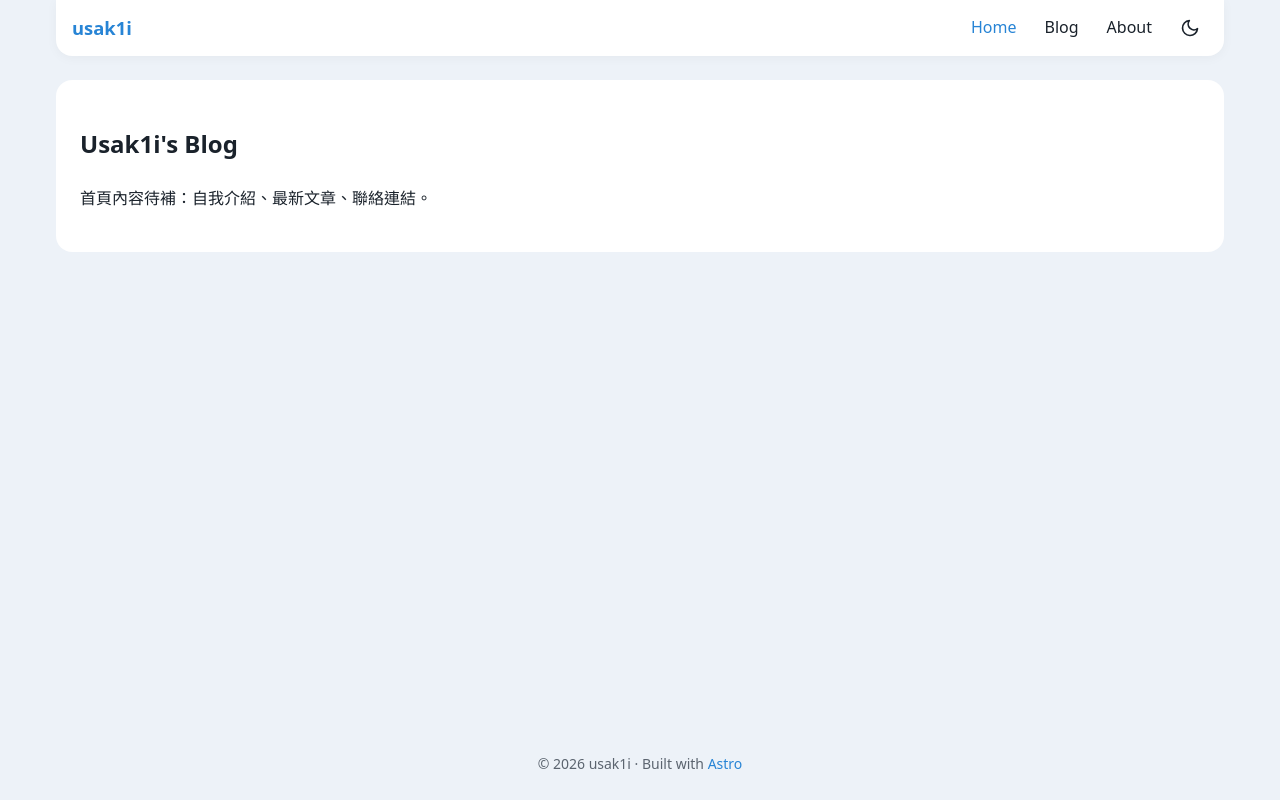
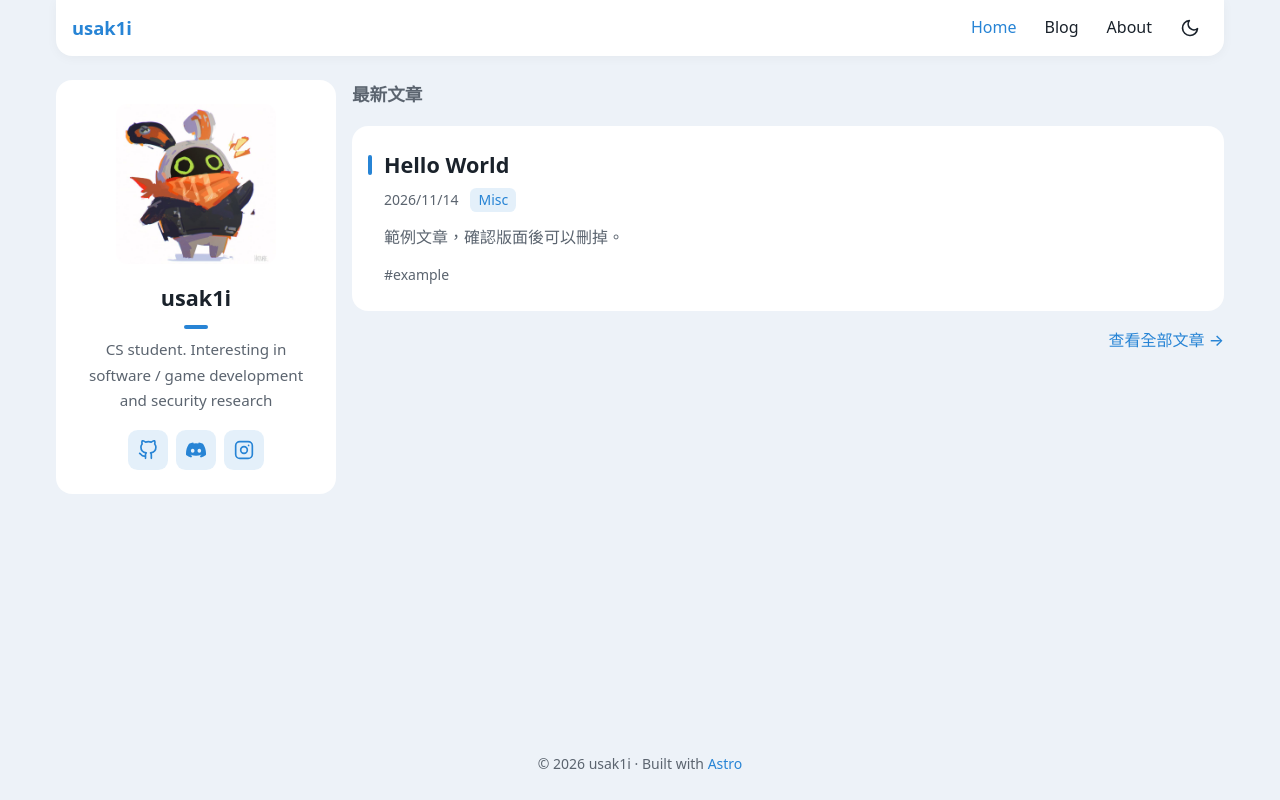
Before and after one commit to usak1i/usak1i-blog, an Astro site: page / in a window 1280 px wide. Built offline with nearby package versions, Linux system fonts and the light colour scheme; Astro itself is replaced by a stand-in of ours.

Commit message:
feat: update profile

````diff
--- /dev/null
+++ b/src/components/Icon.astro
@@ -0,0 +1,47 @@
+---
+import type { IconName } from "../config";
+
+interface Props {
+    name: IconName;
+    size?: string;
+}
+
+const { name, size = "1.25rem" } = Astro.props;
+
+// icon 都是 24x24。要新增就在這裡加一筆，並把名字加進 config.ts 的 IconName。
+// 線條 icon 放 paths；實心的品牌 logo（例如 Discord）放 filledPaths。
+const paths: Partial<Record<IconName, string>> = {
+    github: "M9 19c-5 1.5-5-2.5-7-3m14 6v-3.9a3.4 3.4 0 0 0-.9-2.6c3.1-.4 6.4-1.5 6.4-7A5.4 5.4 0 0 0 20 4.8 5 5 0 0 0 19.9 1S18.7.6 16 2.5a13.4 13.4 0 0 0-7 0C6.3.6 5.1 1 5.1 1A5 5 0 0 0 5 4.8a5.4 5.4 0 0 0-1.5 3.7c0 5.4 3.3 6.6 6.4 7A3.4 3.4 0 0 0 9 18.1V22",
+    mail: "M4 4h16a2 2 0 0 1 2 2v12a2 2 0 0 1-2 2H4a2 2 0 0 1-2-2V6a2 2 0 0 1 2-2zm18 2-10 7L2 6",
+    x: "M4 4l16 16M20 4L4 20",
+    rss: "M4 11a9 9 0 0 1 9 9M4 4a16 16 0 0 1 16 16M5 19a1 1 0 1 0 0 .01",
+    link: "M10 13a5 5 0 0 0 7.5.5l3-3a5 5 0 0 0-7-7l-1.7 1.7M14 11a5 5 0 0 0-7.5-.5l-3 3a5 5 0 0 0 7 7l1.7-1.7",
+    instagram: "M7 2h10a5 5 0 0 1 5 5v10a5 5 0 0 1-5 5H7a5 5 0 0 1-5-5V7a5 5 0 0 1 5-5zM16 12a4 4 0 1 1-8 0 4 4 0 0 1 8 0zM17.5 6.5h.01",
+};
+
+const filledPaths: Partial<Record<IconName, string>> = {
+    discord: "M20.317 4.37a19.79 19.79 0 0 0-4.885-1.515.074.074 0 0 0-.079.037c-.21.375-.444.865-.608 1.25a18.27 18.27 0 0 0-5.487 0 12.64 12.64 0 0 0-.617-1.25.077.077 0 0 0-.079-.037A19.74 19.74 0 0 0 3.677 4.37a.07.07 0 0 0-.032.028C.533 9.046-.32 13.58.099 18.058a.082.082 0 0 0 .031.056 19.9 19.9 0 0 0 5.993 3.03.078.078 0 0 0 .084-.028c.462-.63.874-1.295 1.226-1.994a.076.076 0 0 0-.041-.106 13.1 13.1 0 0 1-1.872-.892.077.077 0 0 1-.008-.128c.126-.094.252-.192.372-.291a.074.074 0 0 1 .078-.01c3.928 1.793 8.18 1.793 12.062 0a.074.074 0 0 1 .078.01c.12.098.246.198.373.292a.077.077 0 0 1-.006.127 12.3 12.3 0 0 1-1.873.892.077.077 0 0 0-.041.107c.36.698.772 1.362 1.225 1.993a.076.076 0 0 0 .084.028 19.84 19.84 0 0 0 6.002-3.03.077.077 0 0 0 .032-.054c.5-5.177-.838-9.674-3.549-13.66a.061.061 0 0 0-.031-.03zM8.02 15.33c-1.183 0-2.157-1.085-2.157-2.419 0-1.333.956-2.419 2.157-2.419 1.21 0 2.176 1.096 2.157 2.42 0 1.333-.956 2.418-2.157 2.418zm7.975 0c-1.183 0-2.157-1.085-2.157-2.419 0-1.333.955-2.419 2.157-2.419 1.21 0 2.176 1.096 2.157 2.42 0 1.333-.946 2.418-2.157 2.418z",
+};
+
+const filled = filledPaths[name];
+---
+
+<svg
+    viewBox="0 0 24 24"
+    width={size}
+    height={size}
+    fill="none"
+    stroke="currentColor"
+    stroke-width="2"
+    stroke-linecap="round"
+    stroke-linejoin="round"
+    aria-hidden="true"
+>
+    {
+        filled ? (
+            <path d={filled} fill="currentColor" stroke="none" />
+        ) : (
+            <path d={paths[name]} />
+        )
+    }
+</svg>
--- /dev/null
+++ b/src/components/PostCard.astro
@@ -0,0 +1,111 @@
+---
+import type { CollectionEntry } from "astro:content";
+import { formatDate } from "../utils/posts";
+
+interface Props {
+    post: CollectionEntry<"blog">;
+}
+
+const { post } = Astro.props;
+const { title, description, published, category, tags } = post.data;
+const href = `/blog/${post.id}/`;
+---
+
+<article class="card post-card">
+    <h3 class="title"><a href={href}>{title}</a></h3>
+
+    <div class="meta">
+        <time datetime={published.toISOString()}>{formatDate(published)}</time>
+        {category && <span class="category">{category}</span>}
+    </div>
+
+    {description && <p class="description">{description}</p>}
+
+    {
+        tags.length > 0 && (
+            <ul class="tags">
+                {tags.map((tag) => (
+                    <li>#{tag}</li>
+                ))}
+            </ul>
+        )
+    }
+</article>
+
+<style>
+    .post-card {
+        position: relative;
+        padding-left: 2rem;
+    }
+
+    /* 左側的主色短條 */
+    .post-card::before {
+        content: "";
+        position: absolute;
+        left: 1rem;
+        top: 1.85rem;
+        width: 0.25rem;
+        height: 1.25rem;
+        border-radius: 1rem;
+        background: var(--primary);
+    }
+
+    .title {
+        margin: 0;
+        font-size: 1.35rem;
+        line-height: 1.4;
+    }
+
+    .title a {
+        color: var(--text);
+    }
+
+    .title a:hover {
+        color: var(--primary);
+        text-decoration: none;
+    }
+
+    /* 整張卡片都可以點 */
+    .title a::after {
+        content: "";
+        position: absolute;
+        inset: 0;
+        border-radius: var(--radius);
+    }
+
+    .post-card:has(a:focus-visible) {
+        outline: 2px solid var(--primary);
+    }
+
+    .meta {
+        display: flex;
+        flex-wrap: wrap;
+        gap: 0.75rem;
+        margin-top: 0.5rem;
+        color: var(--text-muted);
+        font-size: 0.875rem;
+    }
+
+    .category {
+        padding: 0 0.5rem;
+        border-radius: 0.4rem;
+        background: var(--primary-soft);
+        color: var(--primary);
+    }
+
+    .description {
+        margin: 0.75rem 0 0;
+        color: var(--text-muted);
+    }
+
+    .tags {
+        display: flex;
+        flex-wrap: wrap;
+        gap: 0.5rem;
+        list-style: none;
+        margin: 0.75rem 0 0;
+        padding: 0;
+        color: var(--text-muted);
+        font-size: 0.875rem;
+    }
+</style>
--- /dev/null
+++ b/src/components/ProfileCard.astro
@@ -0,0 +1,114 @@
+---
+import Icon from "./Icon.astro";
+import { profile } from "../config";
+---
+
+<aside class="card profile">
+    {
+        profile.avatar ? (
+            <img
+                class="avatar"
+                src={profile.avatar}
+                alt={profile.name}
+                width="160"
+                height="160"
+            />
+        ) : (
+            <div class="avatar placeholder" aria-hidden="true">
+                {profile.name.charAt(0).toUpperCase()}
+            </div>
+        )
+    }
+
+    <h2 class="name">{profile.name}</h2>
+    <div class="divider"></div>
+    <p class="bio">{profile.bio}</p>
+
+    <ul class="links">
+        {
+            profile.links.map(({ label, href, icon }) => (
+                <li>
+                    <a
+                        href={href}
+                        aria-label={label}
+                        title={label}
+                        target={href.startsWith("http") ? "_blank" : undefined}
+                        rel={href.startsWith("http") ? "noopener noreferrer" : undefined}
+                    >
+                        <Icon name={icon} />
+                    </a>
+                </li>
+            ))
+        }
+    </ul>
+</aside>
+
+<style>
+    .profile {
+        display: flex;
+        flex-direction: column;
+        align-items: center;
+        text-align: center;
+    }
+
+    .avatar {
+        width: 100%;
+        max-width: 10rem;
+        aspect-ratio: 1;
+        border-radius: 0.75rem;
+        object-fit: cover;
+    }
+
+    .placeholder {
+        display: grid;
+        place-items: center;
+        background: var(--primary-soft);
+        color: var(--primary);
+        font-size: 3.5rem;
+        font-weight: 700;
+    }
+
+    .name {
+        margin: 1rem 0 0;
+        font-size: 1.35rem;
+    }
+
+    .divider {
+        width: 1.5rem;
+        height: 0.25rem;
+        margin: 0.5rem 0;
+        border-radius: 1rem;
+        background: var(--primary);
+    }
+
+    .bio {
+        margin: 0;
+        color: var(--text-muted);
+        font-size: 0.95rem;
+    }
+
+    .links {
+        display: flex;
+        flex-wrap: wrap;
+        justify-content: center;
+        gap: 0.5rem;
+        list-style: none;
+        margin: 1rem 0 0;
+        padding: 0;
+    }
+
+    .links a {
+        display: grid;
+        place-items: center;
+        width: 2.5rem;
+        height: 2.5rem;
+        border-radius: 0.6rem;
+        background: var(--primary-soft);
+        color: var(--primary);
+        transition: transform 0.15s;
+    }
+
+    .links a:hover {
+        transform: translateY(-2px);
+    }
+</style>
--- /dev/null
+++ b/src/config.ts
@@ -0,0 +1,34 @@
+/**
+ * 個人資料與連結設定 —— 首頁左側的資料卡會讀這裡。
+ * 標 TODO 的地方換成你自己的資料。
+ */
+
+export type IconName =
+    | "github"
+    | "mail"
+    | "x"
+    | "rss"
+    | "link"
+    | "instagram"
+    | "discord";
+
+export interface ProfileLink {
+    label: string;
+    href: string;
+    icon: IconName;
+}
+
+export const profile = {
+    name: "usak1i",
+    // TODO: 一兩句自我介紹
+    bio: "CS student. Interesting in software / game development and security research",
+    avatar: "/eous.jpg",
+    links: [
+        { label: "GitHub", href: "https://github.com/usak1i", icon: "github" },
+        { label: "Discord", href: "https://discord.com/users/520770300024061972", icon: "discord" },
+        { label: "Instagram", href: "https://www.instagram.com/_han._.ch/", icon: "instagram" },
+    ] satisfies ProfileLink[],
+};
+
+/** 首頁「最新文章」顯示幾篇 */
+export const HOME_POST_COUNT = 5;
--- /dev/null
+++ b/src/content.config.ts
@@ -0,0 +1,20 @@
+import { defineCollection } from "astro:content";
+import { glob } from "astro/loaders";
+import { z } from "astro/zod";
+
+const blog = defineCollection({
+    // 讀 src/content/blog/ 底下所有 .md / .mdx；檔名以 _ 開頭的（例如 _template.md）會被略過
+    loader: glob({ base: "./src/content/blog", pattern: "**/[^_]*.{md,mdx}" }),
+    schema: z.object({
+        title: z.string(),
+        description: z.string().default(""),
+        published: z.coerce.date(),
+        updated: z.coerce.date().optional(),
+        category: z.string().optional(),
+        tags: z.array(z.string()).default([]),
+        // draft: true 的文章在 npm run dev 看得到，正式 build 不會出現
+        draft: z.boolean().default(false),
+    }),
+});
+
+export const collections = { blog };
--- /dev/null
+++ b/src/content/blog/hello-world.md
@@ -0,0 +1,32 @@
+---
+title: Hello World
+description: 範例文章，確認版面後可以刪掉。
+published: 2026-11-14
+category: Misc
+tags: [example]
+---
+
+這是一篇範例文章，用來確認文章列表和內文版面。
+
+## 程式碼
+
+```python
+from pwn import *
+
+io = remote("chall.example.com", 1337)
+io.sendline(b"A" * 0x48 + p64(0xdeadbeef))
+io.interactive()
+```
+
+行內程式碼：`checksec ./chall`
+
+## 其他元素
+
+> 引用區塊
+
+- 清單項目一
+- 清單項目二
+
+| Challenge | Category | Points |
+| --------- | -------- | ------ |
+| baby-heap | pwn      | 100    |
--- /dev/null
+++ b/src/pages/blog/[...slug].astro
@@ -0,0 +1,95 @@
+---
+import { render } from "astro:content";
+import Layout from "../../layouts/Layout.astro";
+import { formatDate, getSortedPosts } from "../../utils/posts";
+
+export async function getStaticPaths() {
+    const posts = await getSortedPosts();
+    return posts.map((post) => ({ params: { slug: post.id }, props: { post } }));
+}
+
+const { post } = Astro.props;
+const { title, description, published, updated, category, tags } = post.data;
+const { Content } = await render(post);
+---
+
+<Layout title={title} description={description || undefined}>
+    <article class="card post">
+        <header>
+            <h1>{title}</h1>
+            <div class="meta">
+                <time datetime={published.toISOString()}>{formatDate(published)}</time>
+                {
+                    updated && (
+                        <span>
+                            更新於 <time datetime={updated.toISOString()}>{formatDate(updated)}</time>
+                        </span>
+                    )
+                }
+                {category && <span class="category">{category}</span>}
+            </div>
+            {
+                tags.length > 0 && (
+                    <ul class="tags">
+                        {tags.map((tag) => (
+                            <li>#{tag}</li>
+                        ))}
+                    </ul>
+                )
+            }
+        </header>
+
+        <div class="prose">
+            <Content />
+        </div>
+    </article>
+</Layout>
+
+<style>
+    .post {
+        max-width: 50rem;
+        margin-inline: auto;
+        padding: 2rem;
+    }
+
+    h1 {
+        margin: 0;
+        font-size: 2rem;
+        line-height: 1.3;
+    }
+
+    .meta,
+    .tags {
+        display: flex;
+        flex-wrap: wrap;
+        gap: 0.75rem;
+        margin-top: 0.75rem;
+        color: var(--text-muted);
+        font-size: 0.875rem;
+    }
+
+    .category {
+        padding: 0 0.5rem;
+        border-radius: 0.4rem;
+        background: var(--primary-soft);
+        color: var(--primary);
+    }
+
+    .tags {
+        list-style: none;
+        margin-bottom: 0;
+        padding: 0;
+    }
+
+    header {
+        padding-bottom: 1.5rem;
+        margin-bottom: 1.5rem;
+        border-bottom: 1px dashed var(--border);
+    }
+
+    @media (max-width: 30rem) {
+        .post {
+            padding: 1.25rem;
+        }
+    }
+</style>
--- /dev/null
+++ b/src/pages/blog/index.astro
@@ -0,0 +1,41 @@
+---
+import Layout from "../../layouts/Layout.astro";
+import PostCard from "../../components/PostCard.astro";
+import { getSortedPosts } from "../../utils/posts";
+
+const posts = await getSortedPosts();
+---
+
+<Layout title="Blog" description="Blog posts by usak1i.">
+    <section class="list">
+        <h1 class="section-title">所有文章 <span>{posts.length}</span></h1>
+        {
+            posts.length > 0 ? (
+                posts.map((post) => <PostCard post={post} />)
+            ) : (
+                <p class="card">還沒有文章。</p>
+            )
+        }
+    </section>
+</Layout>
+
+<style>
+    .list {
+        display: flex;
+        flex-direction: column;
+        gap: 1rem;
+        max-width: 50rem;
+        margin-inline: auto;
+    }
+
+    .section-title {
+        margin: 0;
+        font-size: 1.5rem;
+    }
+
+    .section-title span {
+        color: var(--text-muted);
+        font-size: 1rem;
+        font-weight: 400;
+    }
+</style>
--- a/src/pages/index.astro
+++ b/src/pages/index.astro
@@ -1,10 +1,74 @@
 ---
 import Layout from "../layouts/Layout.astro";
+import ProfileCard from "../components/ProfileCard.astro";
+import PostCard from "../components/PostCard.astro";
+import { getSortedPosts } from "../utils/posts";
+import { HOME_POST_COUNT } from "../config";
+
+const posts = (await getSortedPosts()).slice(0, HOME_POST_COUNT);
 ---
 
 <Layout>
-    <section class="card">
-        <h1>Usak1i's Blog</h1>
-        <p>首頁內容待補：自我介紹、最新文章、聯絡連結。</p>
-    </section>
+    <div class="home">
+        <ProfileCard />
+
+        <section class="latest">
+            <h2 class="section-title">最新文章</h2>
+            {
+                posts.length > 0 ? (
+                    posts.map((post) => <PostCard post={post} />)
+                ) : (
+                    <p class="card empty">還沒有文章。</p>
+                )
+            }
+            <a class="more" href="/blog/">查看全部文章 →</a>
+        </section>
+    </div>
 </Layout>
+
+<style>
+    .home {
+        display: grid;
+        grid-template-columns: 17.5rem minmax(0, 1fr);
+        gap: 1rem;
+        align-items: start;
+    }
+
+    /* 桌機時資料卡跟著捲動停在導覽列下方 */
+    .home > :global(.profile) {
+        position: sticky;
+        top: 5rem;
+    }
+
+    .latest {
+        display: flex;
+        flex-direction: column;
+        gap: 1rem;
+    }
+
+    .section-title {
+        margin: 0;
+        font-size: 1.1rem;
+        color: var(--text-muted);
+    }
+
+    .empty {
+        margin: 0;
+        color: var(--text-muted);
+    }
+
+    .more {
+        align-self: flex-end;
+        font-weight: 500;
+    }
+
+    @media (max-width: 48rem) {
+        .home {
+            grid-template-columns: minmax(0, 1fr);
+        }
+
+        .home > :global(.profile) {
+            position: static;
+        }
+    }
+</style>
--- /dev/null
+++ b/src/utils/posts.ts
@@ -0,0 +1,19 @@
+import { getCollection } from "astro:content";
+
+/** 取得所有文章（正式 build 時排除草稿），依發布日期由新到舊排序 */
+export async function getSortedPosts() {
+    const posts = await getCollection("blog", ({ data }) =>
+        import.meta.env.PROD ? !data.draft : true,
+    );
+    return posts.sort(
+        (a, b) => b.data.published.valueOf() - a.data.published.valueOf(),
+    );
+}
+
+export function formatDate(date: Date) {
+    return date.toLocaleDateString("zh-TW", {
+        year: "numeric",
+        month: "2-digit",
+        day: "2-digit",
+    });
+}
````
Also changed, not shown: astro.config.mjs (+7 -1 lines), src/content/blog/_template.md (added, +18 -0 lines), src/pages/blog.astro (deleted, +0 -10 lines), src/styles/global.css (+69 -0 lines), public/eous.jpg (added).
